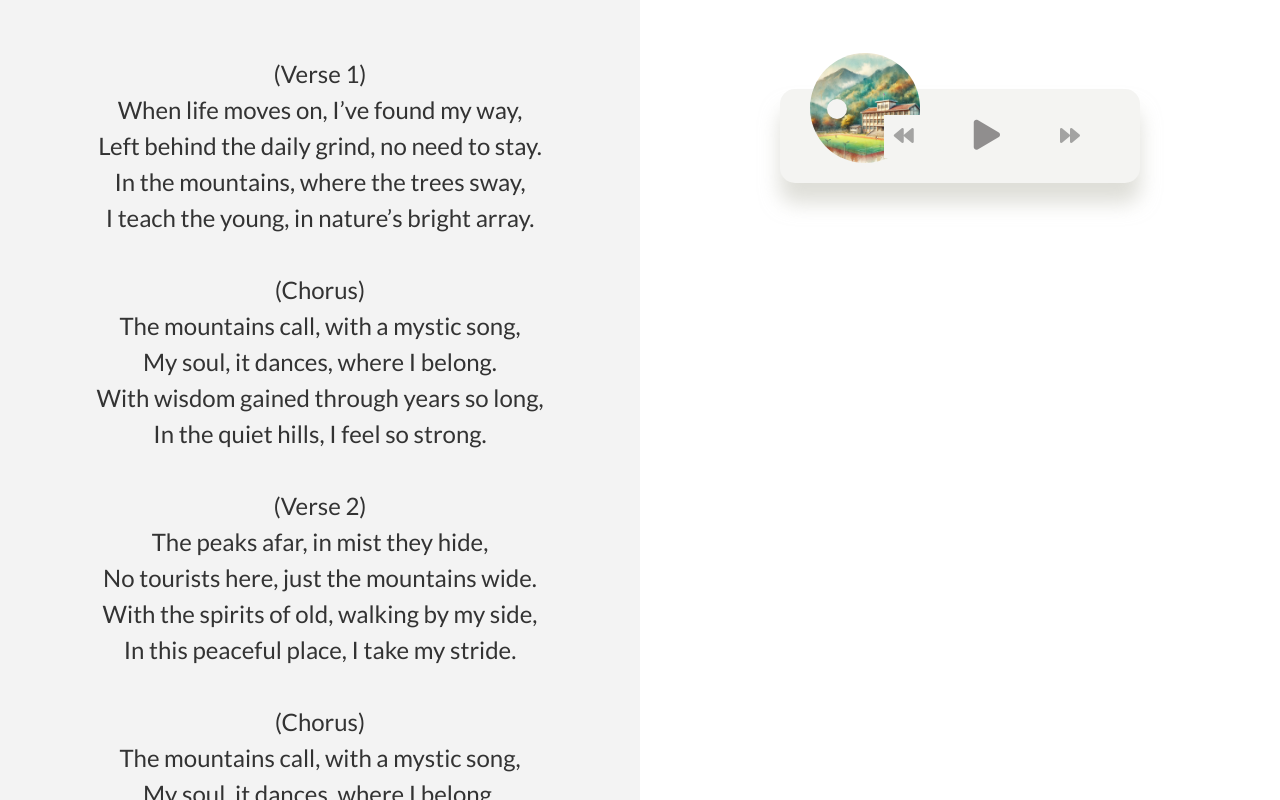
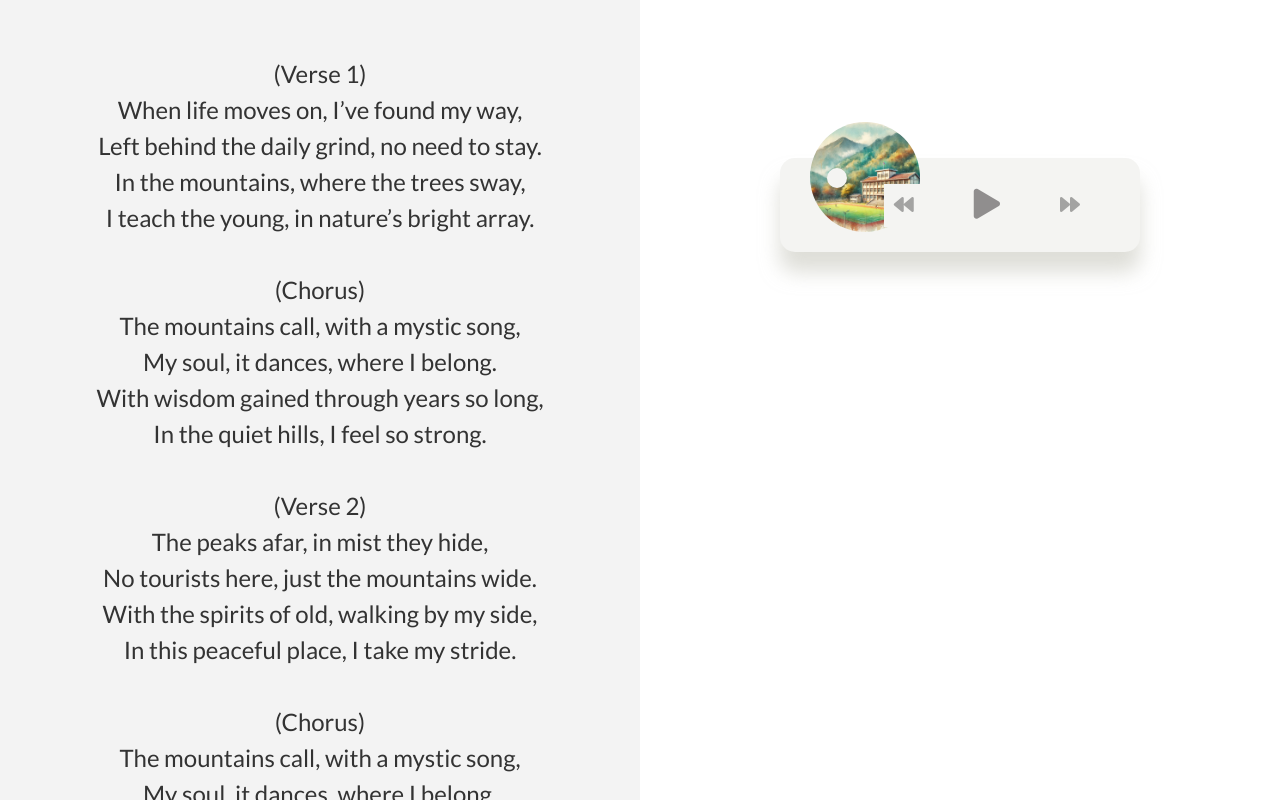
Before and after one commit to nicklawman/nicklawman.github.io, a plain HTML site: page siiw/index.html in a window 1280 px wide. Drawn offline with Linux system fonts and the light colour scheme.

Commit message:
css change

```diff
--- a/siiw/style.css
+++ b/siiw/style.css
@@ -27,7 +27,7 @@ body {
     justify-content: center;
     padding: 20px;
     overflow-y: auto;
-    max-height: 66vh;
+    flex-grow: 1;
 }
 
 .lyric {
@@ -42,10 +42,11 @@ body {
     width: 100%;
     display: flex;
     justify-content: center;
-    align-items: center;
+    align-items: flex-end; /* Align to the bottom */
     padding: 20px;
     box-sizing: border-box;
-    height: 34vh;
+    height: 34vh; /* Ensure the wrapper occupies only the bottom 1/3 of the screen */
+    max-height: 34vh;
 }
 
 .music-container {
@@ -58,6 +59,7 @@ body {
     z-index: 10;
     width: 80%;
     max-width: 400px;
+    margin-bottom: 0; /* Ensure it sticks to the bottom */
 }
 
 .img-container {
```
